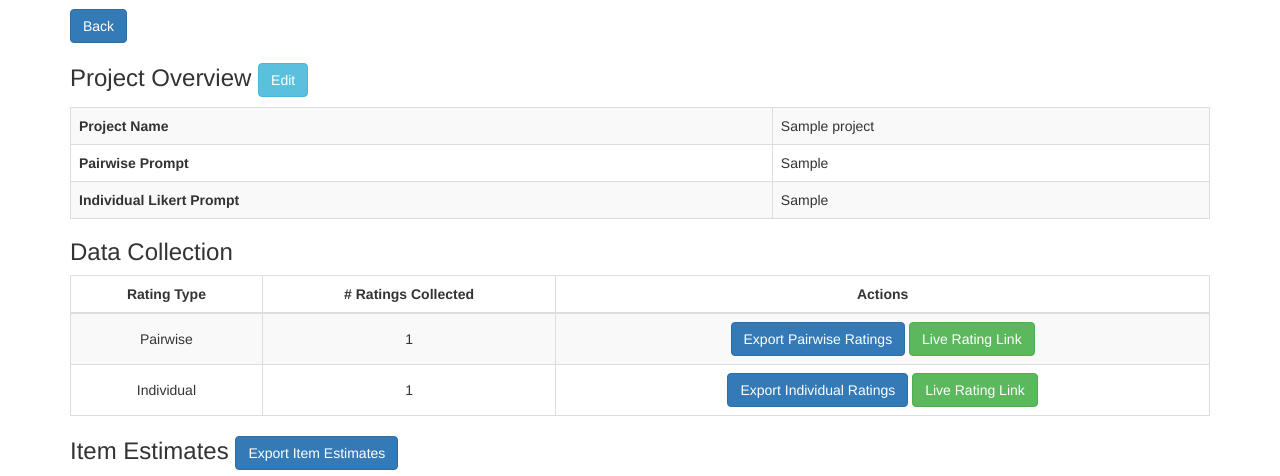
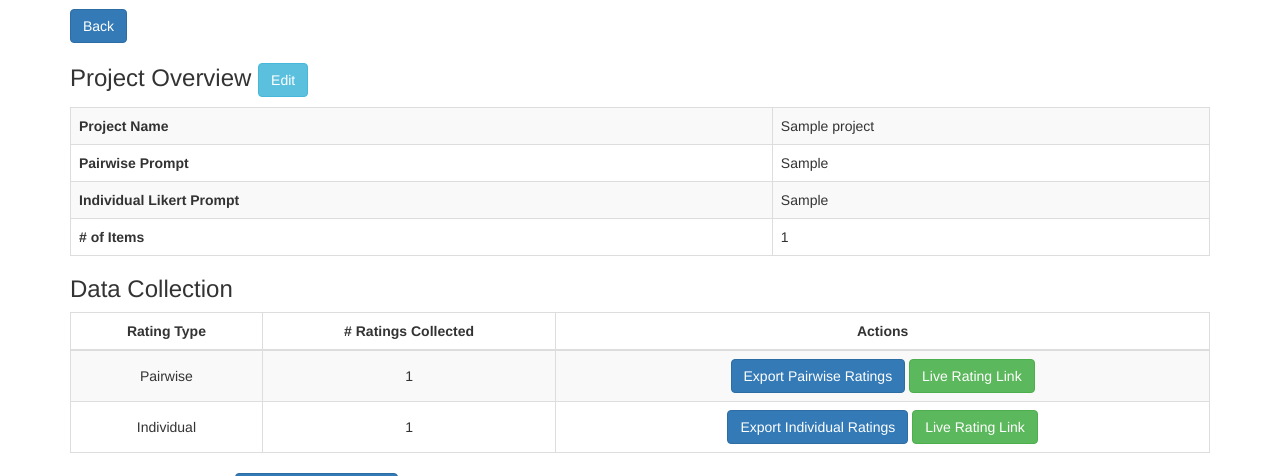
Before and after one commit to afcarl/humanranker, a Django app: page /view_project/1 in a window 1280 px wide. Shown: the part 51-527 px from the top of the page. Run offline with Django 3.2, Linux system fonts and the light colour scheme; a user stored in the database is signed in; tables that the repository leaves empty hold one stand-in row (values such as "Sample post"); grey boxes marked "Sample" are stand-in pictures; style sheets or scripts are compiled from the project's sources; parts of the project's set-up code (start-up, migrations or seed data) failed here and were passed over; some libraries are stand-ins or nearby versions.

Commit message:
added # of items to project overview

```diff
--- a/ranker/templates/ranker/view_project.html
+++ b/ranker/templates/ranker/view_project.html
@@ -15,6 +15,7 @@
         <tr><td><strong>Project Name</strong></td><td>{{ project.name }}</td></tr>
         <tr><td><strong>Pairwise Prompt</strong></td><td>{{ project.pairwise_prompt }}</td></tr>
         <tr><td><strong>Individual Likert Prompt</strong></td><td>{{ project.individual_likert_prompt }}</td></tr>
+        <tr><td><strong># of Items</strong></td><td>{{ project.items.all | length }}</td></tr>
         </tbody>
     </table>
 
```
